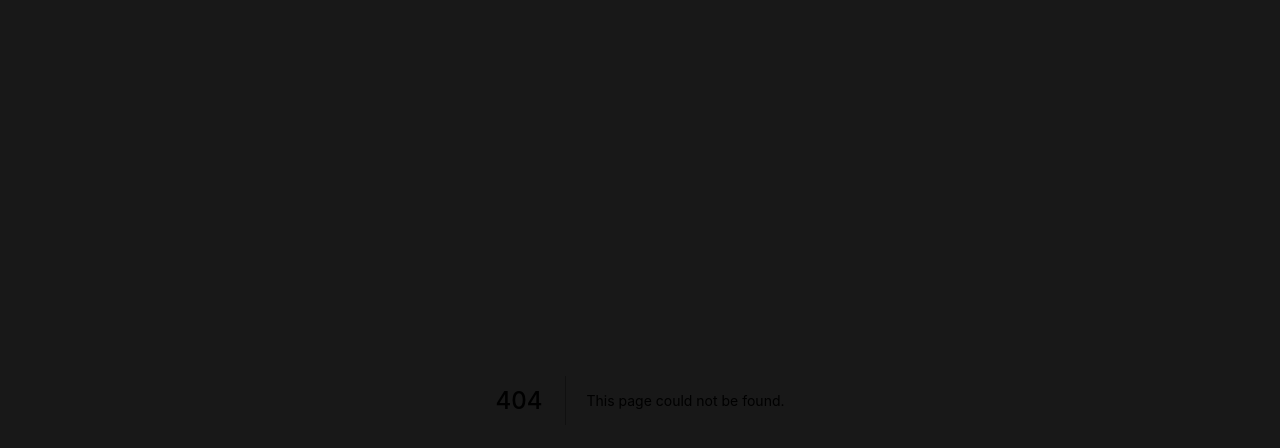
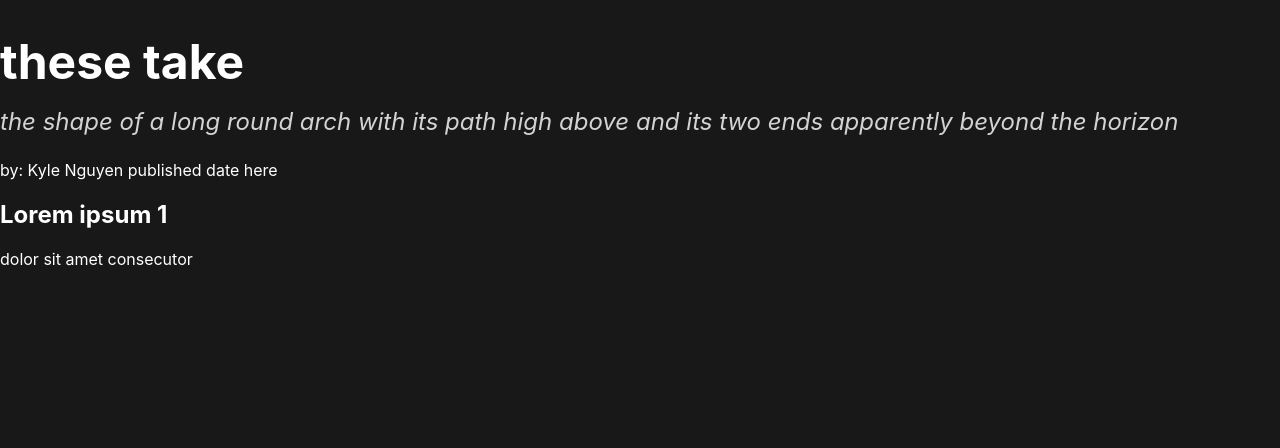
Before and after one commit to imkunet/kunet-home, a Next.js app: page /article/1 in a window 1280 px wide. Before the commit this address had no page. Shown: the top 448 px of the page. Built offline with nearby package versions, Linux system fonts and the light colour scheme; a web font is replaced by a local one.

Commit message:
article WIP styling

```diff
--- /dev/null
+++ b/pages/article/[id].tsx
@@ -0,0 +1,27 @@
+import { NextPage } from 'next';
+import { useRouter } from 'next/router';
+
+import styles from '../../styles/Article.module.css';
+import globalStyles from '../../styles/Global.module.css';
+
+const Article: NextPage = () => {
+  const router = useRouter();
+  const { id } = router.query;
+
+  return (
+    <div className={globalStyles.justifyCenter}>
+      <div className={globalStyles.pageContainer}>
+        <h1 className={styles.articleTitle}>these take</h1>
+        <p className={styles.articleSubtitle}>
+          the shape of a long round arch with its path high above and its two ends apparently beyond the horizon
+        </p>
+        <p>by: Kyle Nguyen published date here</p>
+
+        <h2>Lorem ipsum {id}</h2>
+        <p>dolor sit amet consecutor</p>
+      </div>
+    </div>
+  );
+};
+
+export default Article;
--- /dev/null
+++ b/styles/Article.module.css
@@ -0,0 +1,12 @@
+.articleTitle {
+  font-size: 3rem;
+  font-weight: bold;
+  margin-bottom: 0;
+}
+
+.articleSubtitle {
+  margin-top: 1rem;
+  font-size: 1.5rem;
+  font-style: italic;
+  color: rgb(211, 211, 211);
+}
```
Also changed, not shown: pages/index.tsx (+0 -43 lines).
